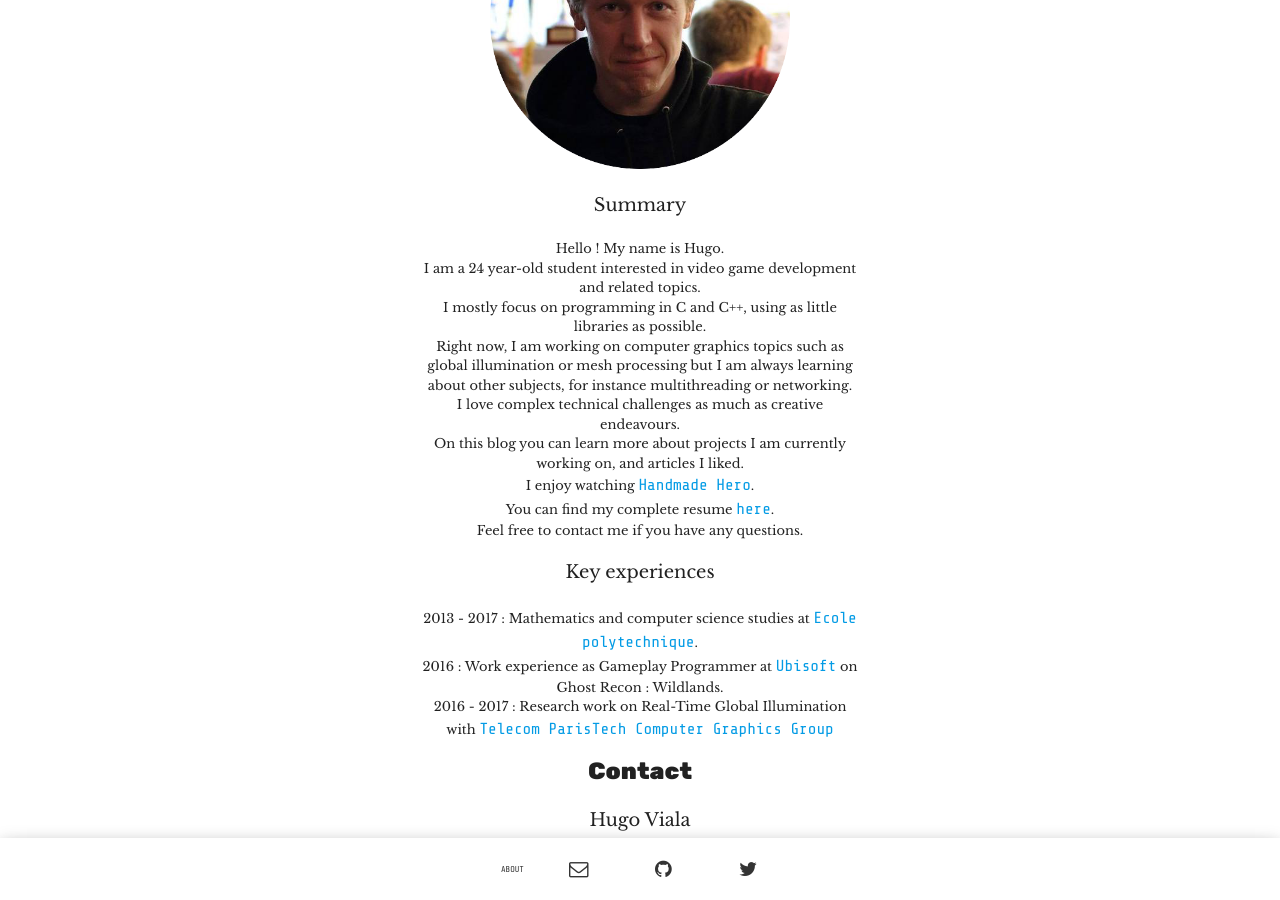
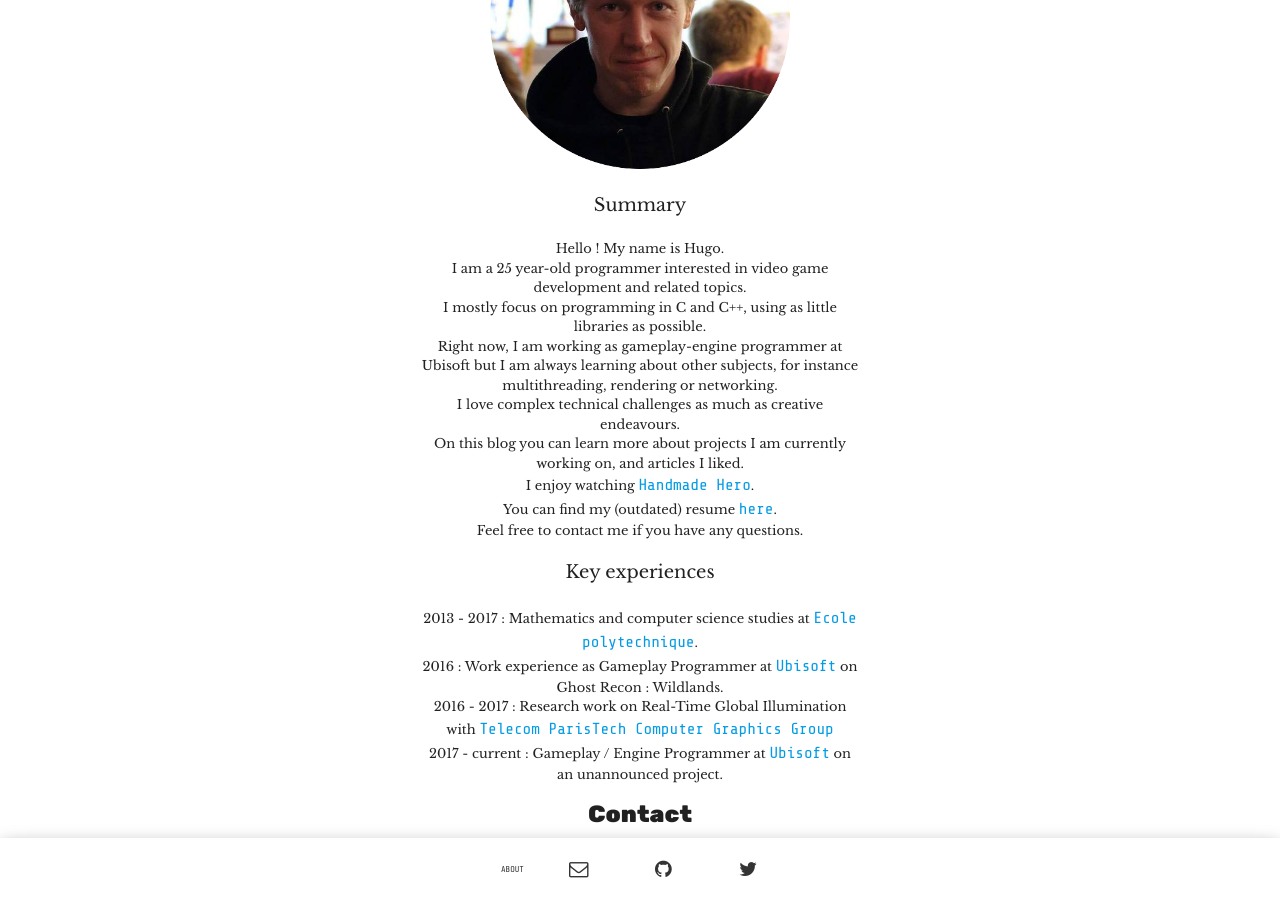
Before and after one commit to rivten/rivten.github.io, a Jekyll site: the page built from imprint.html, in a window 1280 px wide and 900 px high, scrolled down 472 px. Built offline with Jekyll 4.4.1, drawn with Linux system fonts in a browser that asks for light colours.

Commit message:
change about section

```diff
--- a/imprint.html
+++ b/imprint.html
@@ -10,20 +10,21 @@ layout: page
 				<p class="my-item">Summary<br></p>
 				Hello ! My name is Hugo. <br>
 
-				I am a 24 year-old student interested in video game development and related topics.<br>
+				I am a 25 year-old programmer interested in video game development and related topics.<br>
 				I mostly focus on programming in C and C++, using as little libraries as possible. <br>
-				Right now, I am working on computer graphics topics such as global illumination or mesh processing but I am always learning about other subjects, for instance multithreading or networking.<br>
+				Right now, I am working as gameplay-engine programmer at Ubisoft but I am always learning about other subjects, for instance multithreading, rendering or networking.<br>
 				I love complex technical challenges as much as creative endeavours.<br>
 				On this blog you can learn more about projects I am currently working on, and articles I liked.<br>
 				I enjoy watching <a href="https://handmadehero.org/">Handmade Hero</a>.<br>
-				You can find my complete resume <a href="images/hugo_viala_resume.pdf">here</a>.<br>
+				You can find my (outdated) resume <a href="images/hugo_viala_resume.pdf">here</a>.<br>
 				Feel free to contact me if you have any questions.<br>
 			</li>
 			<li>
 				<p class="my-item">Key experiences<br></p>
 				2013 - 2017 : Mathematics and computer science studies at <a href="https://www.polytechnique.edu/en">Ecole polytechnique</a>.<br>
-				2016 : Work experience as Gameplay Programmer at <a href="https://www.ubisoft.com">Ubisoft</a> on Ghost Recon : Wildlands</a>.<br>
+				2016 : Work experience as Gameplay Programmer at <a href="https://www.ubisoft.com">Ubisoft</a> on Ghost Recon : Wildlands.<br>
 				2016 - 2017 : Research work on Real-Time Global Illumination with <a href="http://www.tsi.telecom-paristech.fr/cg/">Telecom ParisTech Computer Graphics Group</a><br>
+				2017 - current : Gameplay / Engine Programmer at <a href="https://www.ubisoft.com">Ubisoft</a> on an unannounced project.<br>
 			</li>
 		</ul>
         <span class="my-mini-heading">Contact</span><br>
```
